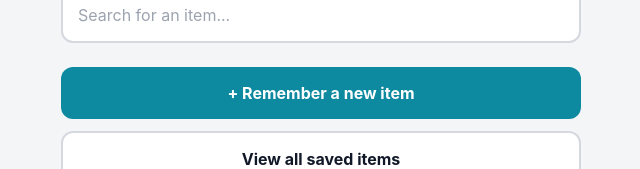
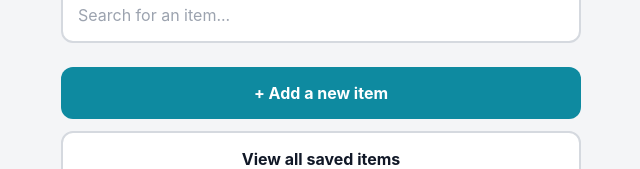
Before and after one commit to Jenni311/where-did-i-put-that, a React (Vite) app: page / in a window 1280 px wide. Shown: the part 228-397 px from the top of the page, without its empty margins (319-959 px from the left). Built offline with nearby package versions, Linux system fonts and the light colour scheme.

Commit message:
button name changes

```diff
--- a/src/App.tsx
+++ b/src/App.tsx
@@ -87,17 +87,22 @@ function App() {
       )}
 
 <button
+
   className="remember-button"
+
   onClick={() => setShowRememberForm(!showRememberForm)}
+
 >
-  {showRememberForm ? 'Hide' : '+ Remember a new item'}
+
+  {showRememberForm ? 'Hide' : '+ Add a new item'}
+
 </button>
 
-      {showRememberForm && (
-        <div>
-          <h2>Remember something</h2>
+{showRememberForm && (
 
-          <label>
+  <div className="remember-form">
+
+    <label>
             What is it?
             <input
               type="text"
--- a/src/index.css
+++ b/src/index.css
@@ -254,3 +254,8 @@ button:active {
   color: #111827;
   border: 2px solid #d5d9df;
 }
+.remember-form {
+
+  padding-top: 24px;
+
+}
```
